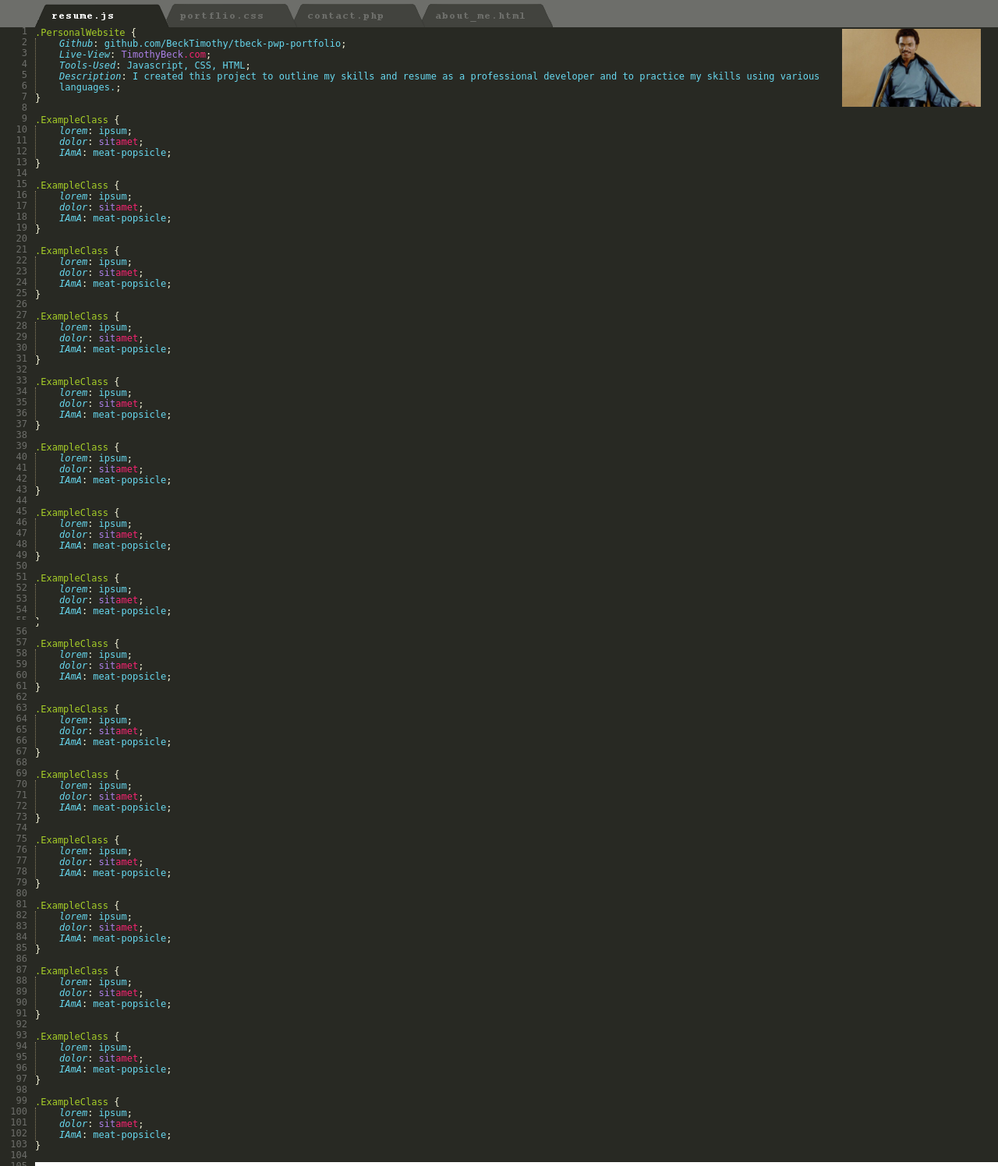
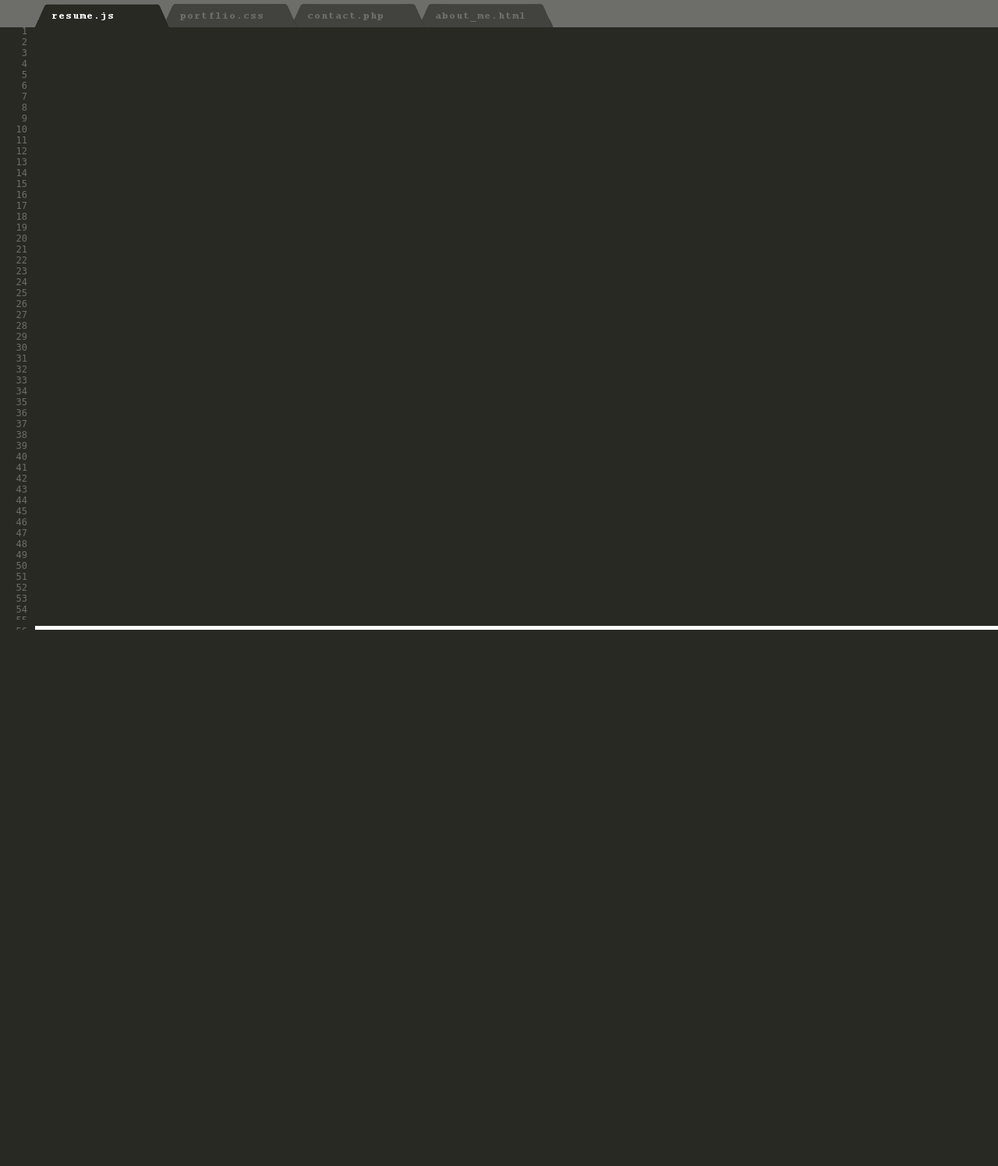
Before and after one commit to BeckTimothy/tbeck-pwp-portfolio, a PHP site: page / in a window 1280 px wide. Shown: the whole page at 78% size. After the commit the page ends 808 px from the top, so only its background shows below. Run offline with PHP 8.4, Linux system fonts and the light colour scheme.

Commit message:
fixed min sizing of line numbers and main page elements when they are empty to fix the empty white space that shows up if page isn't overfilled with content

```diff
--- a/css/styles.css
+++ b/css/styles.css
@@ -95,6 +95,7 @@ body {
 	float: left;
 	position: absolute;
 	height: 100%;
+	min-height: 99vh;
 	top: 5px;
 	bottom: 5px;
 	width: 45px;
@@ -127,6 +128,7 @@ body {
 	background-color: #282923;
 	width:100%;
 	height: 100%;
+	min-height: 96vh;
 }
 .CodeWindowTextBlock {
 	display: flex;
--- a/index.html
+++ b/index.html
@@ -63,286 +63,7 @@
 		<div id="CodeWindow">
 			<div class="CodeWindowTextBlock">
 				<!-- class container contains a punch of stylizing rules for the content appended to the page to allow it to appear as psuedo code. Not sure if this is okay to do like this-->
-				<div class="PortfolioItem">
-					<div class="ClassContainer">
-						<div class="ClaseIntro">
-							<p class="c">.PersonalWebsite<a Class="p"> {</a></p>
-						</div>
-						<div class="ClassBody"><p>
-							<a Class="pr">Github</a><a class="p">: </a><a
-							class="v">github.com/BeckTimothy/tbeck-pwp-portfolio</a><a class="p">;</a><br>
-							<a Class="pr">Live-View</a><a class="p">: </a><a class="i">TimothyBeck</a><a class="m">.com</a><a
-							class="p">;</a><br>
-							<a Class="pr">Tools-Used</a><a class="p">: </a><a class="v">Javascript, CSS, HTML</a><a
-							class="p">;</a><br>
-							<a Class="pr">Description</a><a class="p">: </a><a class="v">I created this project to outline my
-							skills and resume as a professional developer and to practice my skills using various
-							languages.</a><a class="p">;</a><br>
-						</p>
-						</div>
-						<div class="ClassClose">
-							<p class="p">}<br><br></p>
-						</div>
-					</div>
-					<div>
-						<img class="PortfolioImage" src="./public_html/documentation/star-wars-lando-calrissian.jpg" alt="portolio">
-					</div>
-				</div>
-				<!-- new sample block-->
-				<div class="ClassContainer">
-					<div class="ClaseIntro">
-						<p class="c">.ExampleClass<a Class="p"> {</a></p>
-					</div>
-					<div class="ClassBody"><p>
-						<a Class="pr">lorem</a><a class="p">: </a><a class="v">ipsum</a><a class="p">;</a><br>
-						<a Class="pr">dolor</a><a class="p">: </a><a class="i">sit</a><a class="m">amet</a><a
-						class="p">;</a><br>
-						<a Class="pr">IAmA</a><a class="p">: </a><a class="v">meat-popsicle</a><a class="p">;</a><br>
-					</p>
-					</div>
-					<div class="ClassClose">
-						<p class="p">}<br><br></p>
-					</div>
-				</div><!-- new sample block-->
-				<div class="ClassContainer">
-					<div class="ClaseIntro">
-						<p class="c">.ExampleClass<a Class="p"> {</a></p>
-					</div>
-					<div class="ClassBody"><p>
-						<a Class="pr">lorem</a><a class="p">: </a><a class="v">ipsum</a><a class="p">;</a><br>
-						<a Class="pr">dolor</a><a class="p">: </a><a class="i">sit</a><a class="m">amet</a><a
-						class="p">;</a><br>
-						<a Class="pr">IAmA</a><a class="p">: </a><a class="v">meat-popsicle</a><a class="p">;</a><br>
-					</p>
-					</div>
-					<div class="ClassClose">
-						<p class="p">}<br><br></p>
-					</div>
-				</div>
-				<!-- new sample block-->
-				<div class="ClassContainer">
-					<div class="ClaseIntro">
-						<p class="c">.ExampleClass<a Class="p"> {</a></p>
-					</div>
-					<div class="ClassBody"><p>
-						<a Class="pr">lorem</a><a class="p">: </a><a class="v">ipsum</a><a class="p">;</a><br>
-						<a Class="pr">dolor</a><a class="p">: </a><a class="i">sit</a><a class="m">amet</a><a
-						class="p">;</a><br>
-						<a Class="pr">IAmA</a><a class="p">: </a><a class="v">meat-popsicle</a><a class="p">;</a><br>
-					</p>
-					</div>
-					<div class="ClassClose">
-						<p class="p">}<br><br></p>
-					</div>
-				</div>
-				<!-- new sample block-->
-				<div class="ClassContainer">
-					<div class="ClaseIntro">
-						<p class="c">.ExampleClass<a Class="p"> {</a></p>
-					</div>
-					<div class="ClassBody"><p>
-						<a Class="pr">lorem</a><a class="p">: </a><a class="v">ipsum</a><a class="p">;</a><br>
-						<a Class="pr">dolor</a><a class="p">: </a><a class="i">sit</a><a class="m">amet</a><a
-						class="p">;</a><br>
-						<a Class="pr">IAmA</a><a class="p">: </a><a class="v">meat-popsicle</a><a class="p">;</a><br>
-					</p>
-					</div>
-					<div class="ClassClose">
-						<p class="p">}<br><br></p>
-					</div>
-				</div>
-				<!-- new sample block-->
-				<div class="ClassContainer">
-					<div class="ClaseIntro">
-						<p class="c">.ExampleClass<a Class="p"> {</a></p>
-					</div>
-					<div class="ClassBody"><p>
-						<a Class="pr">lorem</a><a class="p">: </a><a class="v">ipsum</a><a class="p">;</a><br>
-						<a Class="pr">dolor</a><a class="p">: </a><a class="i">sit</a><a class="m">amet</a><a
-						class="p">;</a><br>
-						<a Class="pr">IAmA</a><a class="p">: </a><a class="v">meat-popsicle</a><a class="p">;</a><br>
-					</p>
-					</div>
-					<div class="ClassClose">
-						<p class="p">}<br><br></p>
-					</div>
-				</div>
-				<!-- new sample block-->
-				<div class="ClassContainer">
-					<div class="ClaseIntro">
-						<p class="c">.ExampleClass<a Class="p"> {</a></p>
-					</div>
-					<div class="ClassBody"><p>
-						<a Class="pr">lorem</a><a class="p">: </a><a class="v">ipsum</a><a class="p">;</a><br>
-						<a Class="pr">dolor</a><a class="p">: </a><a class="i">sit</a><a class="m">amet</a><a
-						class="p">;</a><br>
-						<a Class="pr">IAmA</a><a class="p">: </a><a class="v">meat-popsicle</a><a class="p">;</a><br>
-					</p>
-					</div>
-					<div class="ClassClose">
-						<p class="p">}<br><br></p>
-					</div>
-				</div>
-				<!-- new sample block-->
-				<div class="ClassContainer">
-					<div class="ClaseIntro">
-						<p class="c">.ExampleClass<a Class="p"> {</a></p>
-					</div>
-					<div class="ClassBody"><p>
-						<a Class="pr">lorem</a><a class="p">: </a><a class="v">ipsum</a><a class="p">;</a><br>
-						<a Class="pr">dolor</a><a class="p">: </a><a class="i">sit</a><a class="m">amet</a><a
-						class="p">;</a><br>
-						<a Class="pr">IAmA</a><a class="p">: </a><a class="v">meat-popsicle</a><a class="p">;</a><br>
-					</p>
-					</div>
-					<div class="ClassClose">
-						<p class="p">}<br><br></p>
-					</div>
-				</div>
-				<!-- new sample block-->
-				<div class="ClassContainer">
-					<div class="ClaseIntro">
-						<p class="c">.ExampleClass<a Class="p"> {</a></p>
-					</div>
-					<div class="ClassBody"><p>
-						<a Class="pr">lorem</a><a class="p">: </a><a class="v">ipsum</a><a class="p">;</a><br>
-						<a Class="pr">dolor</a><a class="p">: </a><a class="i">sit</a><a class="m">amet</a><a
-						class="p">;</a><br>
-						<a Class="pr">IAmA</a><a class="p">: </a><a class="v">meat-popsicle</a><a class="p">;</a><br>
-					</p>
-					</div>
-					<div class="ClassClose">
-						<p class="p">}<br><br></p>
-					</div>
-				</div>
-				<!-- new sample block-->
-				<div class="ClassContainer">
-					<div class="ClaseIntro">
-						<p class="c">.ExampleClass<a Class="p"> {</a></p>
-					</div>
-					<div class="ClassBody"><p>
-						<a Class="pr">lorem</a><a class="p">: </a><a class="v">ipsum</a><a class="p">;</a><br>
-						<a Class="pr">dolor</a><a class="p">: </a><a class="i">sit</a><a class="m">amet</a><a
-						class="p">;</a><br>
-						<a Class="pr">IAmA</a><a class="p">: </a><a class="v">meat-popsicle</a><a class="p">;</a><br>
-					</p>
-					</div>
-					<div class="ClassClose">
-						<p class="p">}<br><br></p>
-					</div>
-				</div>
-				<!-- new sample block-->
-				<div class="ClassContainer">
-					<div class="ClaseIntro">
-						<p class="c">.ExampleClass<a Class="p"> {</a></p>
-					</div>
-					<div class="ClassBody"><p>
-						<a Class="pr">lorem</a><a class="p">: </a><a class="v">ipsum</a><a class="p">;</a><br>
-						<a Class="pr">dolor</a><a class="p">: </a><a class="i">sit</a><a class="m">amet</a><a
-						class="p">;</a><br>
-						<a Class="pr">IAmA</a><a class="p">: </a><a class="v">meat-popsicle</a><a class="p">;</a><br>
-					</p>
-					</div>
-					<div class="ClassClose">
-						<p class="p">}<br><br></p>
-					</div>
-				</div>
-				<!-- new sample block-->
-				<div class="ClassContainer">
-					<div class="ClaseIntro">
-						<p class="c">.ExampleClass<a Class="p"> {</a></p>
-					</div>
-					<div class="ClassBody"><p>
-						<a Class="pr">lorem</a><a class="p">: </a><a class="v">ipsum</a><a class="p">;</a><br>
-						<a Class="pr">dolor</a><a class="p">: </a><a class="i">sit</a><a class="m">amet</a><a
-						class="p">;</a><br>
-						<a Class="pr">IAmA</a><a class="p">: </a><a class="v">meat-popsicle</a><a class="p">;</a><br>
-					</p>
-					</div>
-					<div class="ClassClose">
-						<p class="p">}<br><br></p>
-					</div>
-				</div>
-				<!-- new sample block-->
-				<div class="ClassContainer">
-					<div class="ClaseIntro">
-						<p class="c">.ExampleClass<a Class="p"> {</a></p>
-					</div>
-					<div class="ClassBody"><p>
-						<a Class="pr">lorem</a><a class="p">: </a><a class="v">ipsum</a><a class="p">;</a><br>
-						<a Class="pr">dolor</a><a class="p">: </a><a class="i">sit</a><a class="m">amet</a><a
-						class="p">;</a><br>
-						<a Class="pr">IAmA</a><a class="p">: </a><a class="v">meat-popsicle</a><a class="p">;</a><br>
-					</p>
-					</div>
-					<div class="ClassClose">
-						<p class="p">}<br><br></p>
-					</div>
-				</div>
-				<!-- new sample block-->
-				<div class="ClassContainer">
-					<div class="ClaseIntro">
-						<p class="c">.ExampleClass<a Class="p"> {</a></p>
-					</div>
-					<div class="ClassBody"><p>
-						<a Class="pr">lorem</a><a class="p">: </a><a class="v">ipsum</a><a class="p">;</a><br>
-						<a Class="pr">dolor</a><a class="p">: </a><a class="i">sit</a><a class="m">amet</a><a
-						class="p">;</a><br>
-						<a Class="pr">IAmA</a><a class="p">: </a><a class="v">meat-popsicle</a><a class="p">;</a><br>
-					</p>
-					</div>
-					<div class="ClassClose">
-						<p class="p">}<br><br></p>
-					</div>
-				</div>
-				<!-- new sample block-->
-				<div class="ClassContainer">
-					<div class="ClaseIntro">
-						<p class="c">.ExampleClass<a Class="p"> {</a></p>
-					</div>
-					<div class="ClassBody"><p>
-						<a Class="pr">lorem</a><a class="p">: </a><a class="v">ipsum</a><a class="p">;</a><br>
-						<a Class="pr">dolor</a><a class="p">: </a><a class="i">sit</a><a class="m">amet</a><a
-						class="p">;</a><br>
-						<a Class="pr">IAmA</a><a class="p">: </a><a class="v">meat-popsicle</a><a class="p">;</a><br>
-					</p>
-					</div>
-					<div class="ClassClose">
-						<p class="p">}<br><br></p>
-					</div>
-				</div>
-				<!-- new sample block-->
-				<div class="ClassContainer">
-					<div class="ClaseIntro">
-						<p class="c">.ExampleClass<a Class="p"> {</a></p>
-					</div>
-					<div class="ClassBody"><p>
-						<a Class="pr">lorem</a><a class="p">: </a><a class="v">ipsum</a><a class="p">;</a><br>
-						<a Class="pr">dolor</a><a class="p">: </a><a class="i">sit</a><a class="m">amet</a><a
-						class="p">;</a><br>
-						<a Class="pr">IAmA</a><a class="p">: </a><a class="v">meat-popsicle</a><a class="p">;</a><br>
-					</p>
-					</div>
-					<div class="ClassClose">
-						<p class="p">}<br><br></p>
-					</div>
-				</div>
-				<!-- new sample block-->
-				<div class="ClassContainer">
-					<div class="ClaseIntro">
-						<p class="c">.ExampleClass<a Class="p"> {</a></p>
-					</div>
-					<div class="ClassBody"><p>
-						<a Class="pr">lorem</a><a class="p">: </a><a class="v">ipsum</a><a class="p">;</a><br>
-						<a Class="pr">dolor</a><a class="p">: </a><a class="i">sit</a><a class="m">amet</a><a
-						class="p">;</a><br>
-						<a Class="pr">IAmA</a><a class="p">: </a><a class="v">meat-popsicle</a><a class="p">;</a><br>
-					</p>
-					</div>
-					<div class="ClassClose">
-						<p class="p">}<br><br></p>
-					</div>
-				</div>
+
 			</div>
 		</div>
 	</div>
```
